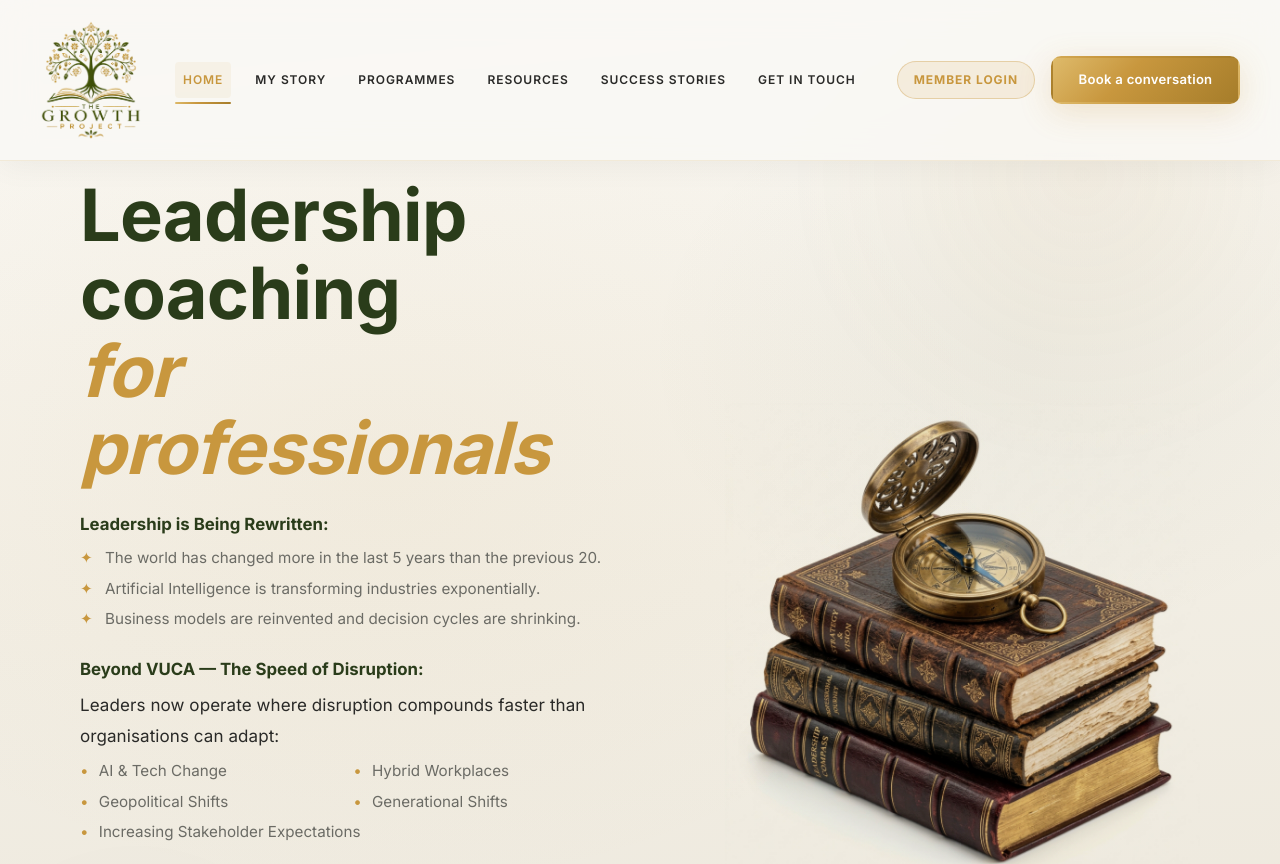
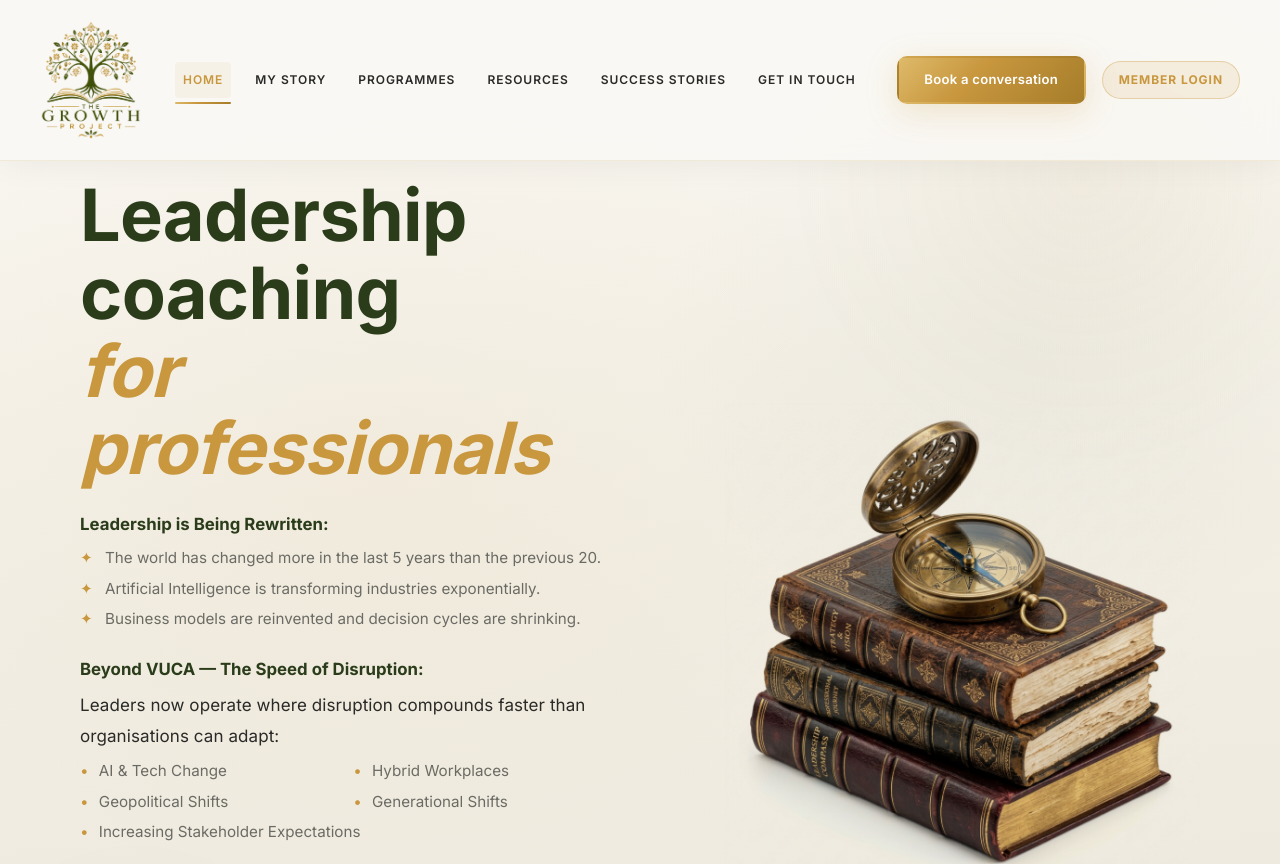
Before and after one commit to abhi2715/TGP, a React (Vite) app: page / in a window 1280 px wide. Shown: the top 864 px of the page. Built offline with nearby package versions, Linux system fonts and the light colour scheme; a web font is replaced by a local one.

Commit message:
style: move Member Login link to the right of Book a conversation

```diff
--- a/src/components/layout/Navbar.tsx
+++ b/src/components/layout/Navbar.tsx
@@ -69,12 +69,12 @@ const Navbar = () => {
         </nav>
 
         <div className="navbar-actions">
-          <Link to="/dashboard" className={`nav-link nav-link-shikhar desktop-only-link ${location.pathname.includes('/dashboard') ? 'active' : ''}`}>MEMBER LOGIN</Link>
           <MagneticButton>
             <Link to="/book-consultation" className="btn btn-primary desktop-cta">
               Book a conversation
             </Link>
           </MagneticButton>
+          <Link to="/dashboard" className={`nav-link nav-link-shikhar desktop-only-link ${location.pathname.includes('/dashboard') ? 'active' : ''}`}>MEMBER LOGIN</Link>
 
           {/* Mobile Menu Toggle */}
           <button
```
